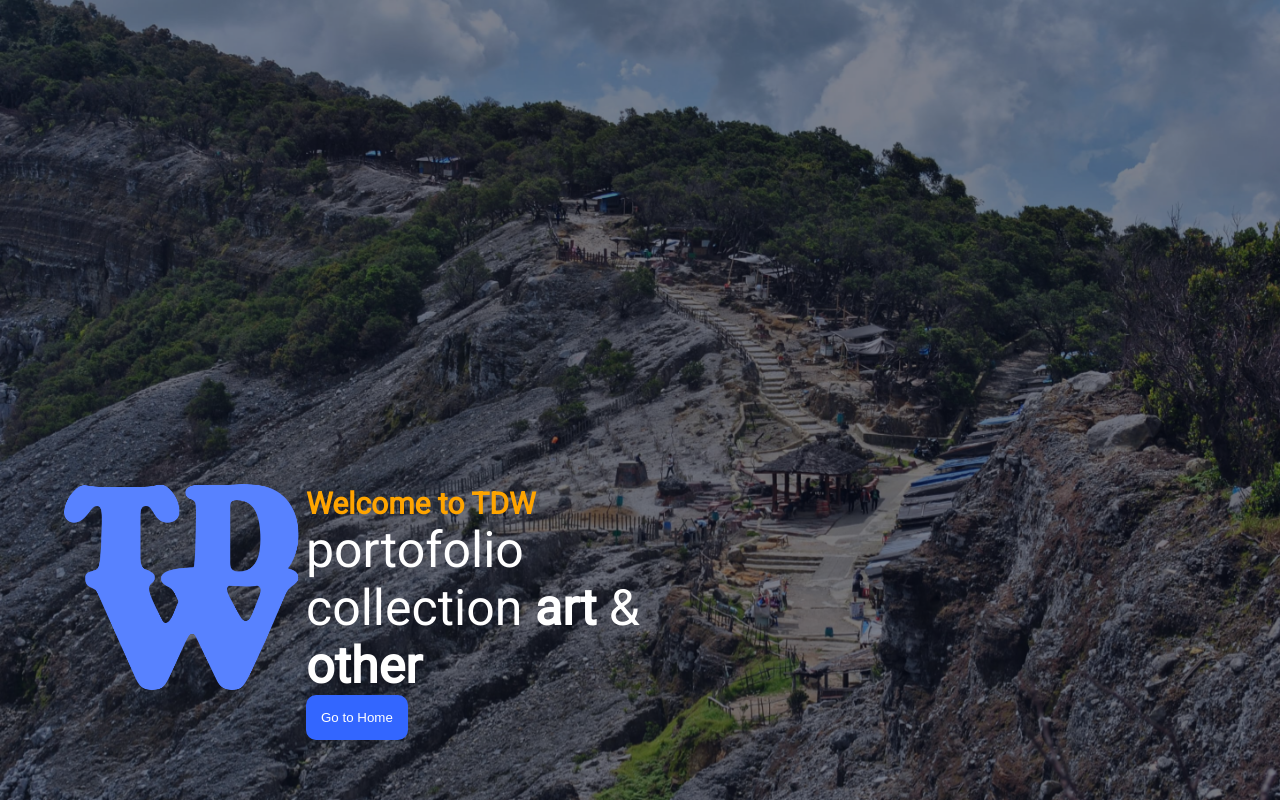
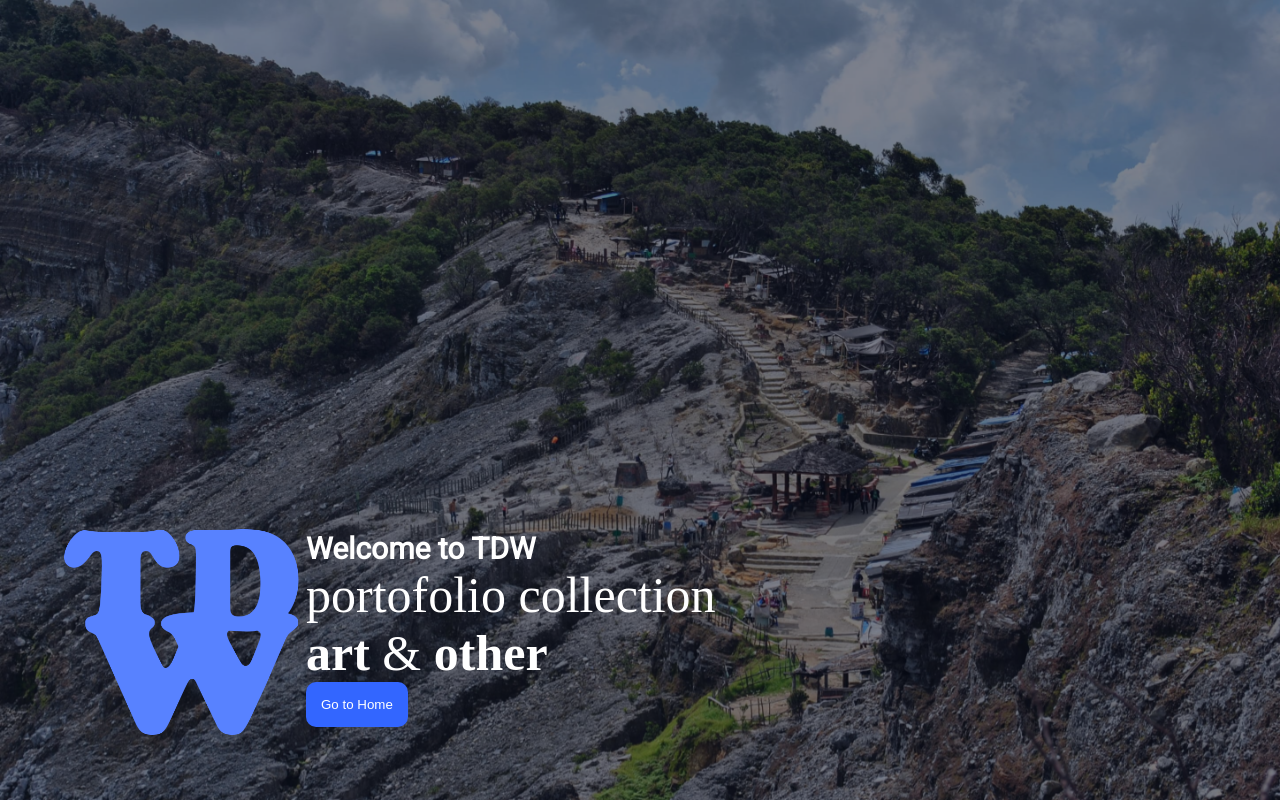
Before and after one commit to teguhdwiwidodo/tdwportofolio.github.io, a plain HTML site: page index.html in a window 1280 px wide. Drawn offline with Linux system fonts and the light colour scheme; a web font is replaced by a local one.

Commit message:
Update landpage.css

```diff
--- a/styles/landpage.css
+++ b/styles/landpage.css
@@ -56,7 +56,6 @@ body {
 }
 
 .land-text p{
-	font-family: 'Roboto', sans-serif;
 	font-size: 50px;
 	color:white;
 }
@@ -65,7 +64,7 @@ body {
 	padding-top:1%;
 	font-family: 'Roboto', sans-serif;
 	font-size: 30px;
-	color:orange;
+	color:white;
 }
 
 .btn-gotohome{
```
